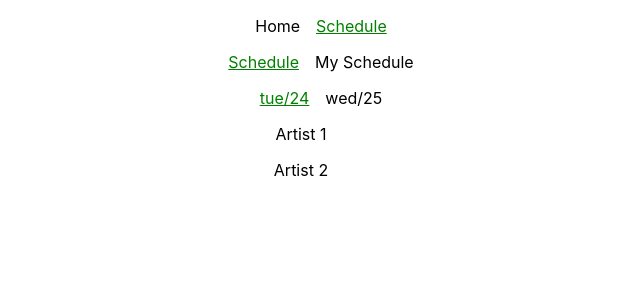
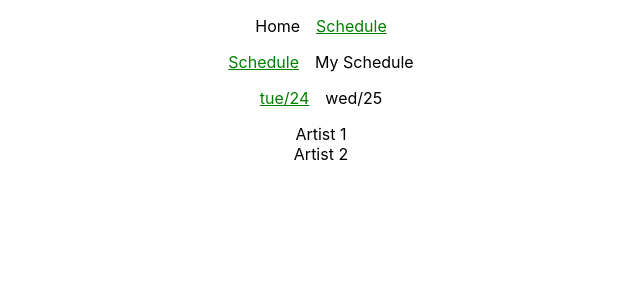
Before and after one commit to itsninam/schedule-redo, a React (Create React App) app: page /schedule/list/2024-07-23 in a window 1280 px wide. Shown: the top 300 px of the page, without its empty margins (339-979 px from the left). Built offline with nearby package versions, Linux system fonts and the light colour scheme; data requests are answered from the project's data file.

Commit message:
Implement FestivalContext

```diff
--- a/package.json
+++ b/package.json
@@ -7,6 +7,7 @@
     "@testing-library/react": "^13.4.0",
     "@testing-library/user-event": "^13.5.0",
     "axios": "^1.7.2",
+    "json-server": "^1.0.0-alpha.23",
     "react": "^18.3.1",
     "react-dom": "^18.3.1",
     "react-router-dom": "^6.25.1",
@@ -18,7 +19,8 @@
     "start": "react-scripts start",
     "build": "react-scripts build",
     "test": "react-scripts test",
-    "eject": "react-scripts eject"
+    "eject": "react-scripts eject",
+    "server": "json-server --watch src/data/festivals.json --port 9000"
   },
   "eslintConfig": {
     "extends": [
--- a/src/App.js
+++ b/src/App.js
@@ -1,7 +1,5 @@
 import "./App.scss";
 import { Routes, Route, Navigate } from "react-router-dom";
-import { useEffect, useState } from "react";
-import data from "./data/festivals.json";
 import homeRoutes from "./routes/homeRoutes";
 
 import Home from "./components/Home";
@@ -11,23 +9,10 @@ import SchedulePage from "./components/Schedule/SchedulePage";
 import DaySchedule from "./components/Schedule/DaySchedule";
 import ScheduleList from "./components/Schedule/ScheduleList";
 import MyScheduleList from "./components/Schedule/MyScheduleList";
+import { useFestivals } from "./contexts/FestivalsContext";
 
 function App() {
-  const [festivals, setFestivals] = useState([]);
-
-  useEffect(() => {
-    setFestivals(data.festivals);
-  }, []);
-
-  const festivalDays = [
-    ...new Set(
-      festivals.flatMap((festival) =>
-        festival.artists.map(
-          (artist) => new Date(artist.startTime).toISOString().split("T")[0]
-        )
-      )
-    ),
-  ];
+  const { festivalDates } = useFestivals();
 
   return (
     <div className="App">
@@ -37,15 +22,9 @@ function App() {
         <Route path="/" element={<Home />} />
         <Route path="schedule" element={<SchedulePage />}>
           <Route index element={<Navigate to="list" replace />} />
-          <Route
-            path="list"
-            element={<ScheduleList festivalDays={festivalDays} />}
-          >
-            <Route index element={<Navigate to={festivalDays[0]} replace />} />
-            <Route
-              path=":day"
-              element={<DaySchedule festivals={festivals} />}
-            />
+          <Route path="list" element={<ScheduleList />}>
+            <Route index element={<Navigate to={festivalDates[0]} replace />} />
+            <Route path=":day" element={<DaySchedule />} />
           </Route>
           <Route path="my-list" element={<MyScheduleList />} />
         </Route>
--- a/src/components/Home.js
+++ b/src/components/Home.js
@@ -1,7 +1,7 @@
 import React from "react";
 
 function Home() {
-  return <div>Home</div>;
+  return <section>Home</section>;
 }
 
 export default Home;
--- a/src/components/Schedule/DaySchedule.js
+++ b/src/components/Schedule/DaySchedule.js
@@ -1,12 +1,17 @@
 import React from "react";
 import { useParams } from "react-router-dom";
+import { useFestivals } from "../../contexts/FestivalsContext";
 
-function DaySchedule({ festivals }) {
+function DaySchedule() {
   const { day } = useParams();
+  const { festivals } = useFestivals();
 
+  if (festivals.length === 0) {
+    return <p>No schedule available</p>;
+  }
 
   return (
-    <div>
+    <ul>
       {festivals.flatMap((fest) =>
         fest.artists
           .filter(
@@ -14,10 +19,10 @@ function DaySchedule({ festivals }) {
               new Date(artist.startTime).toISOString().split("T")[0] === day
           )
           .map((item, index) => {
-            return <p key={index}>{item.name}</p>;
+            return <li key={index}>{item.name}</li>;
           })
       )}
-    </div>
+    </ul>
   );
 }
 
--- a/src/components/Schedule/MyScheduleList.js
+++ b/src/components/Schedule/MyScheduleList.js
@@ -1,7 +1,7 @@
 import React from "react";
 
 function MyScheduleList() {
-  return <div>MyList</div>;
+  return <section>MyList</section>;
 }
 
 export default MyScheduleList;
--- a/src/components/Schedule/ScheduleList.js
+++ b/src/components/Schedule/ScheduleList.js
@@ -2,14 +2,25 @@ import React from "react";
 import { Outlet } from "react-router-dom";
 import Navigation from "../Navigation";
 import getFestivalRoutes from "../../routes/festivalRoutes";
+import { useFestivals } from "../../contexts/FestivalsContext";
 
-function ScheduleList({ festivalDays }) {
+function ScheduleList() {
+  const { festivalDates, isLoading } = useFestivals();
+
+  if (isLoading) {
+    return <p>Loading...</p>;
+  }
+
+  if (festivalDates.length === 0) {
+    return <p>No schedule available</p>;
+  }
+
   return (
-    <div>
-      <Navigation routes={getFestivalRoutes(festivalDays)} />
+    <section>
+      <Navigation routes={getFestivalRoutes(festivalDates)} />
 
       <Outlet />
-    </div>
+    </section>
   );
 }
 
--- a/src/components/Schedule/SchedulePage.js
+++ b/src/components/Schedule/SchedulePage.js
@@ -5,11 +5,11 @@ import scheduleRoutes from "../../routes/scheduleRoutes";
 
 function SchedulePage() {
   return (
-    <div>
+    <section>
       <Navigation routes={scheduleRoutes} />
 
       <Outlet />
-    </div>
+    </section>
   );
 }
 
--- /dev/null
+++ b/src/contexts/FestivalsContext.js
@@ -0,0 +1,81 @@
+import { createContext, useReducer, useEffect, useContext } from "react";
+import axios from "axios";
+
+function reducer(state, action) {
+  switch (action.type) {
+    case "fetch_data": {
+      return {
+        ...state,
+        festivals: action.payload,
+        isLoading: false,
+      };
+    }
+    case "fetch_data_error": {
+      return {
+        ...state,
+        isLoading: false,
+      };
+    }
+
+    default:
+      return "Unrecognized command";
+  }
+}
+
+const initialState = {
+  festivals: [],
+  isLoading: true,
+};
+
+const FestivalsContext = createContext();
+const BASE_URL = "http://localhost:9000/festivals";
+
+function FestivalsProvider({ children }) {
+  const [state, dispatch] = useReducer(reducer, initialState);
+  const { isLoading, festivals } = state;
+
+  const fetchData = async () => {
+    try {
+      const response = await axios.get(BASE_URL);
+      dispatch({ type: "fetch_data", payload: response.data });
+    } catch (error) {
+      dispatch({ type: "fetch_data_error" });
+      console.error("Error fetching festivals:", error);
+    }
+  };
+
+  useEffect(() => {
+    fetchData();
+  }, []);
+
+  const festivalDates = [
+    ...new Set(
+      festivals.flatMap((festival) =>
+        festival.artists.map(
+          (artist) => new Date(artist.startTime).toISOString().split("T")[0]
+        )
+      )
+    ),
+  ];
+
+  return (
+    <FestivalsContext.Provider
+      value={{
+        isLoading,
+        festivals,
+        festivalDates,
+      }}
+    >
+      {children}
+    </FestivalsContext.Provider>
+  );
+}
+
+function useFestivals() {
+  const context = useContext(FestivalsContext);
+  if (context === undefined)
+    throw new Error("FestivalsContext was used outside the festivals provider");
+  return context;
+}
+
+export { FestivalsProvider, useFestivals };
--- a/src/index.js
+++ b/src/index.js
@@ -4,11 +4,14 @@ import "./index.css";
 import App from "./App";
 import reportWebVitals from "./reportWebVitals";
 import { BrowserRouter } from "react-router-dom";
+import { FestivalsProvider } from "./contexts/FestivalsContext";
 
 const root = ReactDOM.createRoot(document.getElementById("root"));
 root.render(
   <BrowserRouter>
-    <App />
+    <FestivalsProvider>
+      <App />
+    </FestivalsProvider>
   </BrowserRouter>
 );
 
--- a/src/routes/festivalRoutes.js
+++ b/src/routes/festivalRoutes.js
@@ -1,7 +1,7 @@
 const dayOfWeek = ["sun", "mon", "tue", "wed", "thur", "fri", "sat"];
 
-const getFestivalRoutes = (festivalDays) => {
-  const festivalRoutes = festivalDays.map((day) => ({
+const getFestivalRoutes = (festivalDates) => {
+  const festivalRoutes = festivalDates.map((day) => ({
     routeName: `${dayOfWeek[new Date(day).getDay()]}/${
       new Date(day).getDate() + 1
     }`,
```
Also changed, not shown: src/components/Schedule/MySchedule.js (+3 -5 lines), 1 other file (tests, documents, lock files or other folders).
